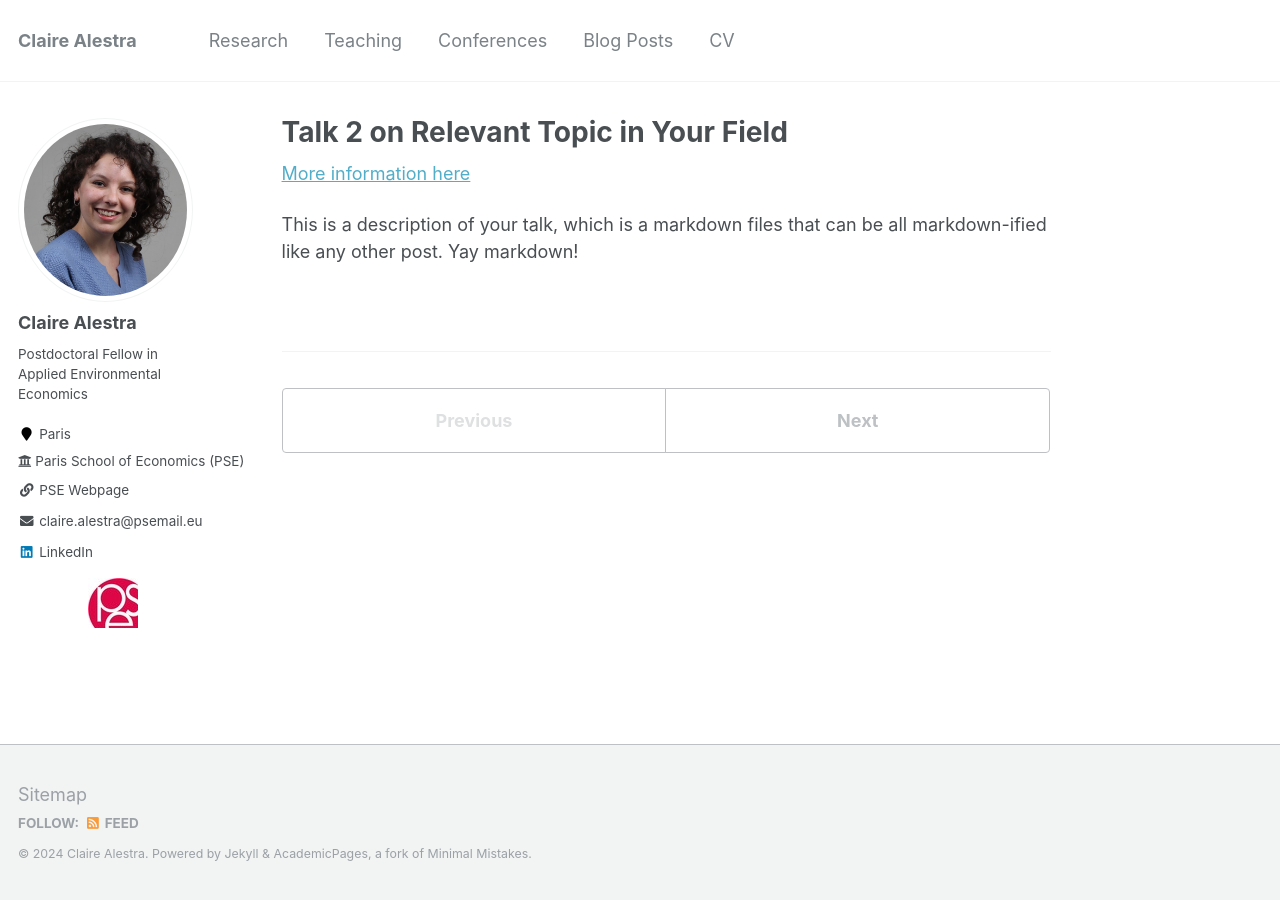
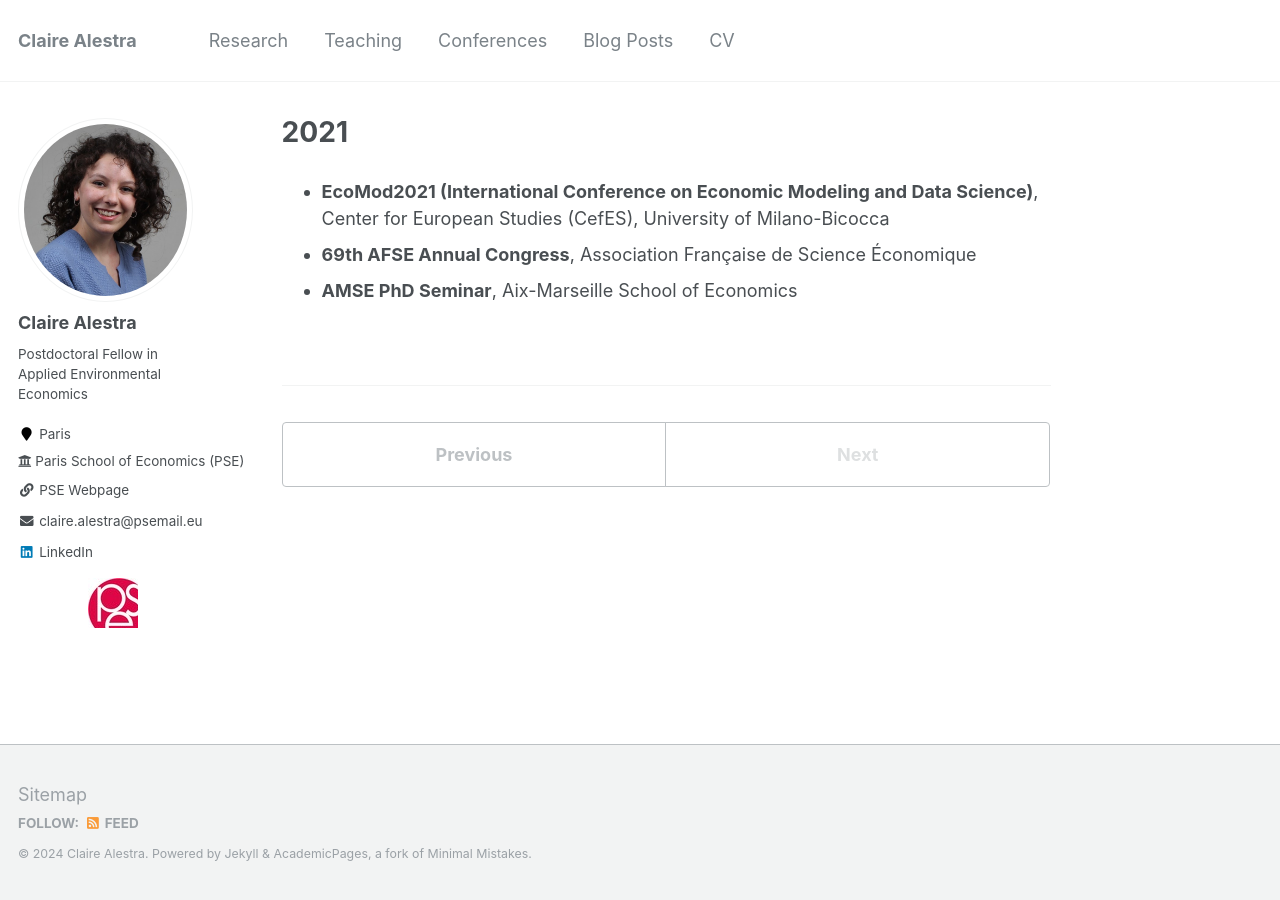
Before and after one commit to ClaireAlestra/ClaireAlestra.github.io, a Jekyll site: the page built from _talks/2014-02-01-talk-2.md, in a window 1280 px wide. Built offline with Jekyll 4.4.1, drawn with Linux system fonts in a browser that asks for light colours.

Commit message:
Update 2014-02-01-talk-2.md

```diff
--- a/_talks/2014-02-01-talk-2.md
+++ b/_talks/2014-02-01-talk-2.md
@@ -1,13 +1,13 @@
 ---
-title: "Talk 2 on Relevant Topic in Your Field"
+title: "2021"
 collection: talks
-type: "Talk"
-permalink: /talks/2014-02-01-talk-2
-venue: "London School of Testing"
-date: 2014-02-01
-location: "London, UK"
+type:
+permalink: /talks/2021-conferences
+venue:
+date: 2021-01-01
+location:
 ---
 
-[More information here](http://example2.com)
-
-This is a description of your talk, which is a markdown files that can be all markdown-ified like any other post. Yay markdown!
+* **EcoMod2021 (International Conference on Economic Modeling and Data Science)**, Center for European Studies (CefES), University of Milano-Bicocca
+* **69th AFSE Annual Congress**, Association Française de Science Économique
+* **AMSE PhD Seminar**, Aix-Marseille School of Economics
```
